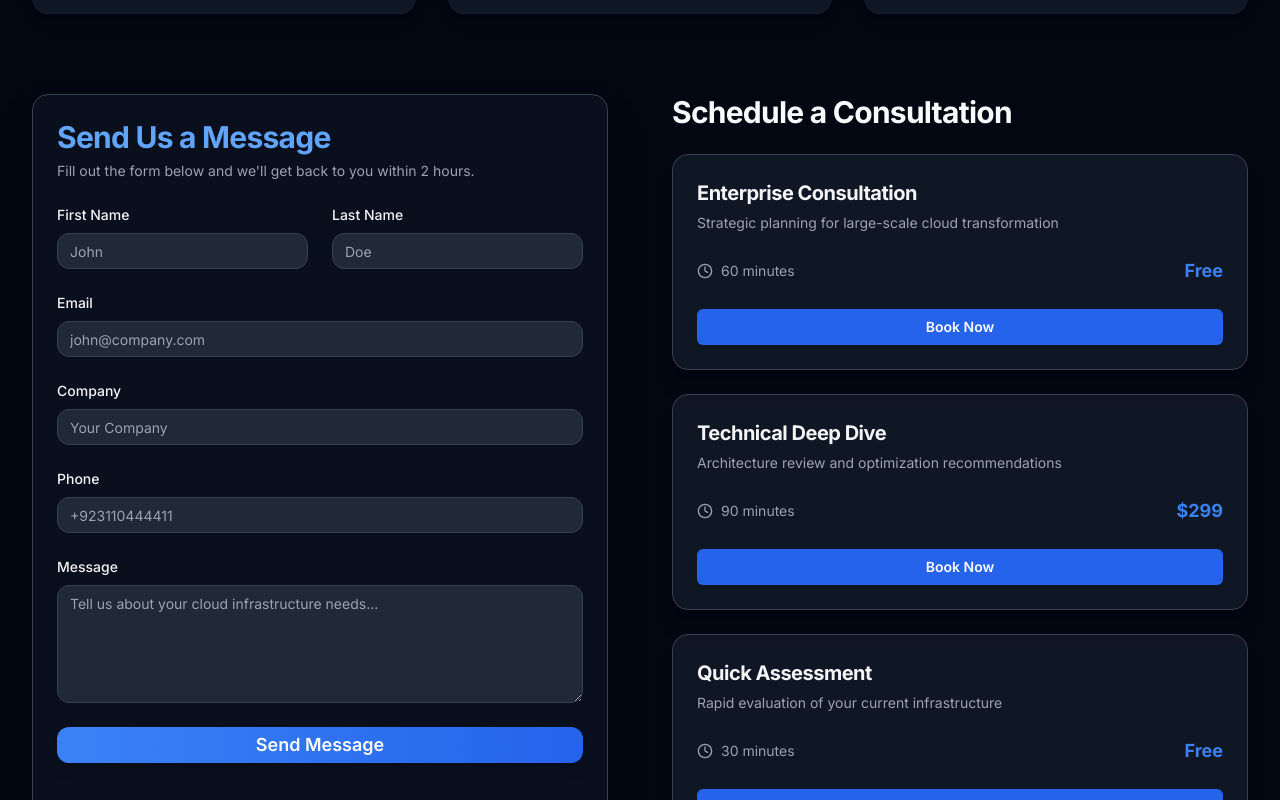
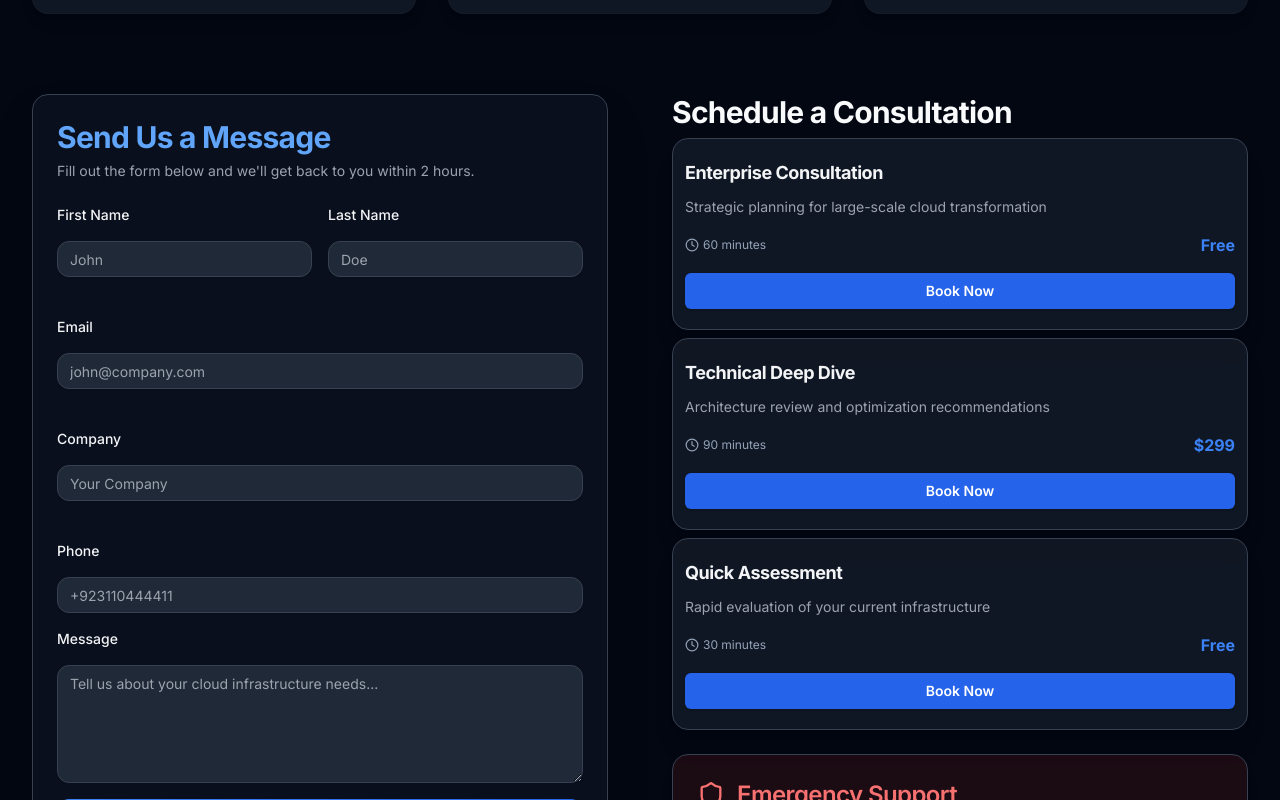
Before and after one commit to shhahhussain/edenic, a Next.js app: page /contact in a window 1280 px wide. Shown: the part 520-1320 px from the top of the page. Built offline with nearby package versions, Linux system fonts and the light colour scheme.

Commit message:
Updated the contact form

```diff
--- a/src/app/contact/page.tsx
+++ b/src/app/contact/page.tsx
@@ -128,9 +128,10 @@ export default function DetailedContactPage() {
                 <form
                   ref={form}
                   onSubmit={handleSubmit}
-                  className="space-y-6 h-full flex flex-col flex-grow"
+                  className="space-y-4 h-full flex flex-col flex-grow"
                 >
-                  <div className="grid grid-cols-1 sm:grid-cols-2 gap-6">
+                  <div className="space-y-10">
+                    <div className="grid grid-cols-1 sm:grid-cols-2 gap-4">
                       <InputWithLabel
                         id="first_name"
                         name="first_name"
@@ -172,10 +173,11 @@ export default function DetailedContactPage() {
                       placeholder="+923110444411"
                       disabled={isSubmitting}
                     />
-                  <div className="mt-auto">
+                  </div>
+                  <div>
                     <label
                       htmlFor="message"
-                      className="block text-sm font-medium text-foreground dark:text-gray-100 mb-2"
+                      className="block text-sm font-medium text-foreground dark:text-gray-100 mb-4"
                     >
                       Message
                     </label>
@@ -206,7 +208,7 @@ export default function DetailedContactPage() {
                     )}
                   </Button>
                   {error && (
-                    <p className="text-red-500 text-sm mt-4 text-center">
+                    <p className="text-red-500 text-sm text-center">
                       {error}
                     </p>
                   )}
@@ -224,7 +226,7 @@ export default function DetailedContactPage() {
             className="flex flex-col h-full space-y-6"
           >
             {/* Schedule a Consultation */}
-            <div className="flex-grow space-y-6">
+            <div className="flex-grow space-y-2">
               <h3 className="text-3xl font-bold mb-2 text-foreground">
                 Schedule a Consultation
               </h3>
@@ -374,7 +376,7 @@ const InputWithLabel = ({
   <div>
     <label
       htmlFor={id}
-      className="block text-sm font-medium text-foreground dark:text-gray-100 mb-2"
+      className="block text-sm font-medium text-foreground dark:text-gray-100 mb-4"
     >
       {label}
     </label>
@@ -403,26 +405,26 @@ const ConsultationCard = ({
   price: string;
   href: string;
 }) => (
-  <Card className="bg-card dark:bg-gray-800/50 rounded-2xl shadow-xl hover:shadow-2xl transition-shadow duration-300 border border-border/50">
-    <CardHeader>
-      <CardTitle className="text-xl font-bold">{title}</CardTitle>
-      <CardDescription>{description}</CardDescription>
+  <Card className="bg-card dark:bg-gray-800/50 rounded-2xl shadow-xl hover:shadow-2xl transition-shadow duration-300 border border-border/50 p-3">
+    <CardHeader className="py-2 px-0">
+      <CardTitle className="text-lg font-bold mb-1">{title}</CardTitle>
+      <CardDescription className="text-sm mb-1">{description}</CardDescription>
     </CardHeader>
-    <CardContent className="flex justify-between items-center text-sm">
-      <div className="flex items-center gap-2 text-muted-foreground">
-        <Clock size={16} />
+    <CardContent className="flex justify-between items-center text-xs py-2 px-0">
+      <div className="flex items-center gap-1 text-muted-foreground">
+        <Clock size={14} />
         <span>{duration}</span>
       </div>
-      <span className="font-bold text-lg text-primary">{price}</span>
+      <span className="font-bold text-base text-primary">{price}</span>
     </CardContent>
-    <CardFooter>
+    <CardFooter className="py-2 px-0">
       <a
         href={href}
         target="_blank"
         rel="noopener noreferrer"
         className="w-full"
       >
-        <Button className="w-full bg-blue-600 hover:bg-blue-700 text-white font-semibold">
+        <Button className="w-full bg-blue-600 hover:bg-blue-700 text-white font-semibold py-2 text-sm">
           Book Now
         </Button>
       </a>
```
Lines whose indentation alone changed are shown as unchanged.
